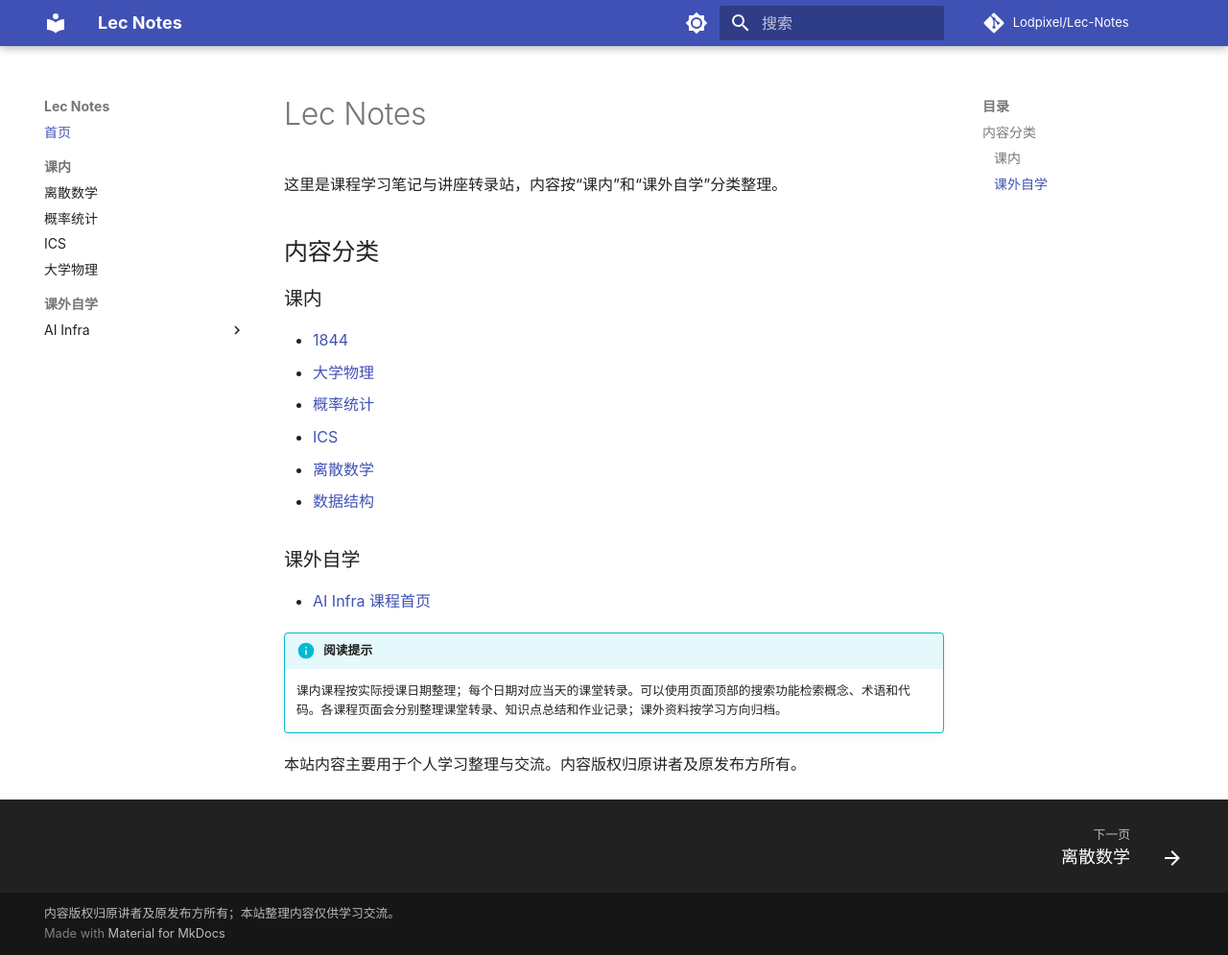
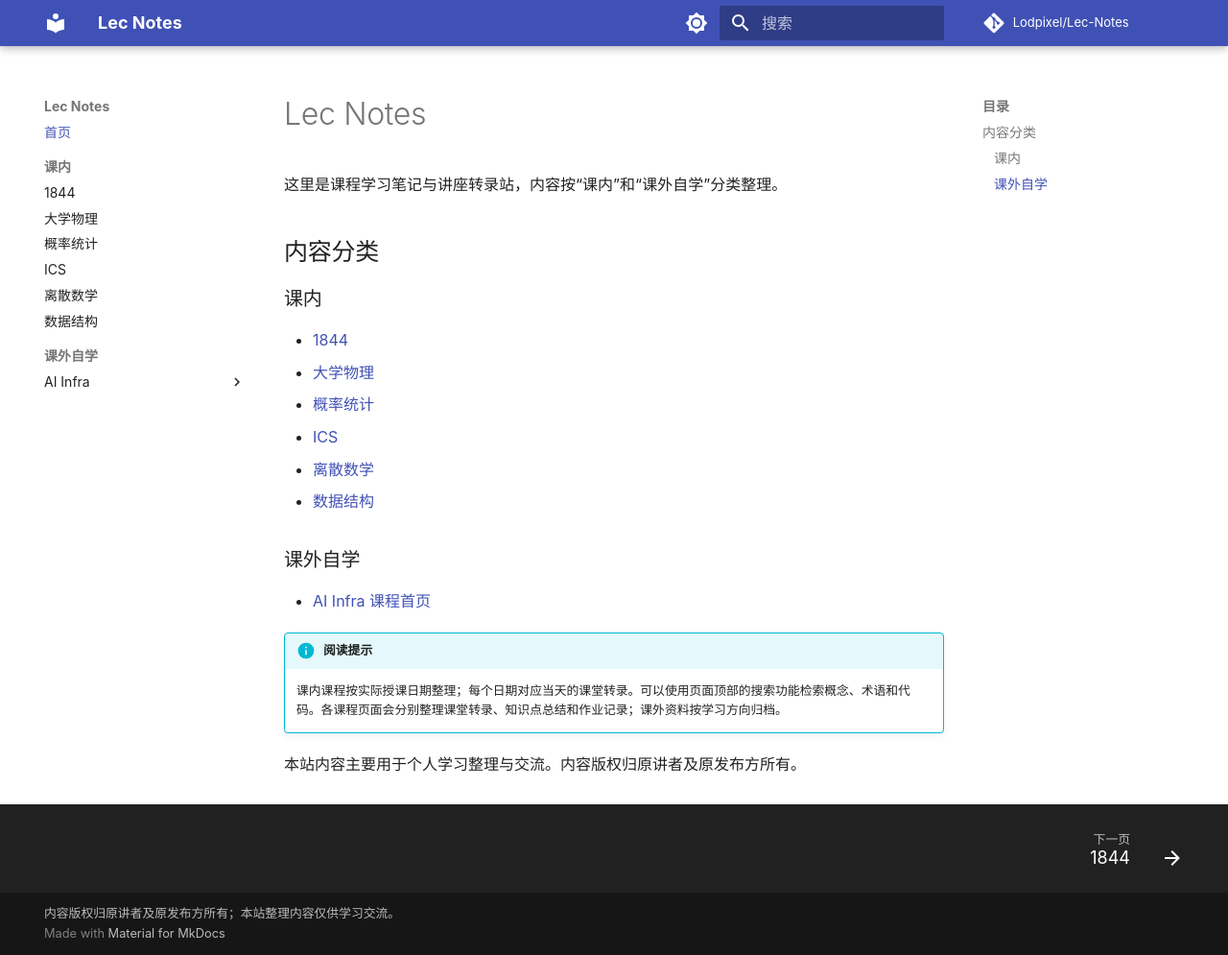
Before and after one commit to Lodpixel/Lec-Notes, an MkDocs documentation site: the page built from docs/index.md, in a window 1280 px wide and 995 px high. Shown: the whole window at 96% size. Built offline with MkDocs 1.6.1 and Material for MkDocs 9.7.7, drawn with Linux system fonts in a browser that asks for light colours; comment, search, counter and statistics services are not loaded.

Commit message:
更新课程索引与按日期导航

```diff
--- a/mkdocs.yml
+++ b/mkdocs.yml
@@ -61,10 +61,12 @@ extra_javascript:
 nav:
   - 首页: index.md
   - 课内:
-      - 离散数学: 课内/离散数学/index.md
+      - 1844: 课内/1844/index.md
+      - 大学物理: 课内/大学物理/index.md
       - 概率统计: 课内/概率统计/index.md
       - ICS: 课内/ics/index.md
-      - 大学物理: 课内/大学物理/index.md
+      - 离散数学: 课内/离散数学/index.md
+      - 数据结构: 课内/数据结构/index.md
   - 课外自学:
       - AI Infra:
           - 课程首页: 课外自学/ai-infra/index.md
```
